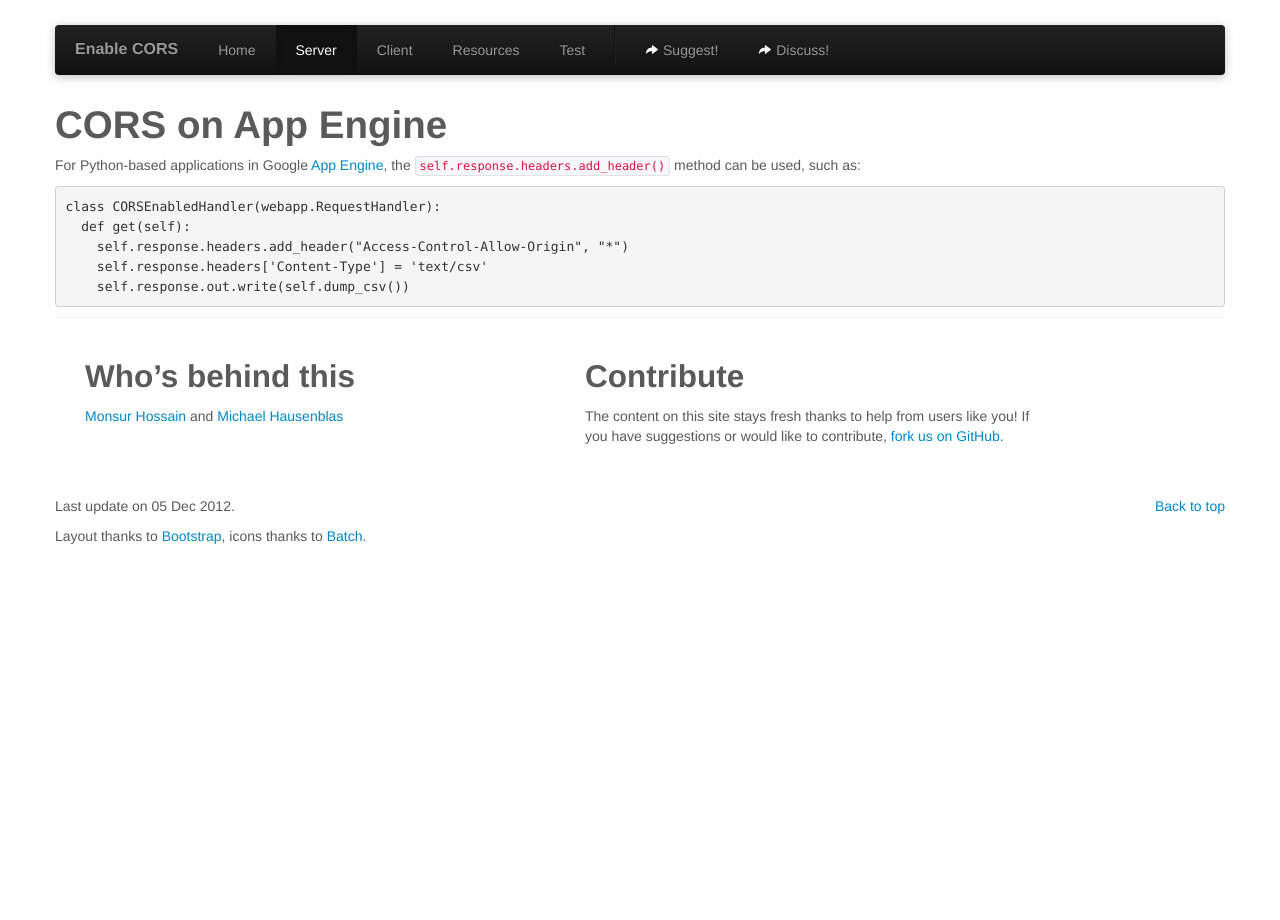
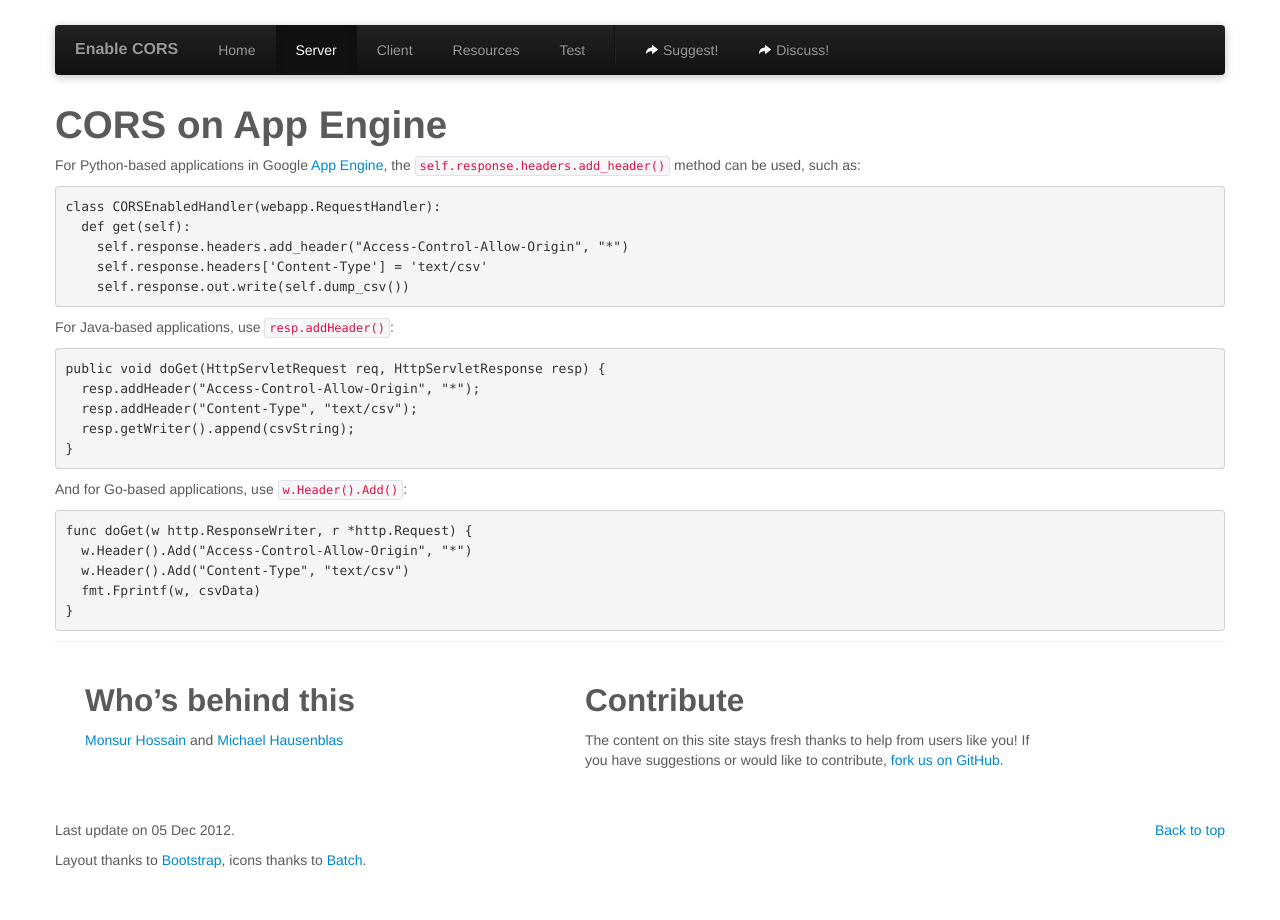
Before and after one commit to monsur/enable-cors.org, a Jekyll site: the page built from server_appengine.html, in a window 1280 px wide. Built offline with Jekyll 4.4.1, drawn with Linux system fonts in a browser that asks for light colours.

Commit message:
Add instructions for Java and Go App Engine apps
This time for real, in the gh-pages branch

```diff
--- a/server_appengine.html
+++ b/server_appengine.html
@@ -7,7 +7,7 @@ title: enable cross-origin resource sharing
 		<section>
 		<h1>CORS on App Engine</h1>
 
-<p>
+			<p>
 				For Python-based applications in Google <a href="http://code.google.com/appengine/">App Engine</a>, the <code>self.response.headers.add_header()</code> method can be used, such as:
 			</p>
 			<pre class="code">class CORSEnabledHandler(webapp.RequestHandler):
@@ -16,5 +16,23 @@ title: enable cross-origin resource sharing
     self.response.headers['Content-Type'] = 'text/csv'
     self.response.out.write(self.dump_csv())</pre>
 
+			<p>
+				For Java-based applications, use <code>resp.addHeader()</code>:
+			</p>
+			<pre class="code">public void doGet(HttpServletRequest req, HttpServletResponse resp) {
+  resp.addHeader("Access-Control-Allow-Origin", "*");
+  resp.addHeader("Content-Type", "text/csv");
+  resp.getWriter().append(csvString);
+}</pre>
+
+                        <p>
+                        	And for Go-based applications, use <code>w.Header().Add()</code>:
+                        </p>
+                        <pre class="code">func doGet(w http.ResponseWriter, r *http.Request) {
+  w.Header().Add("Access-Control-Allow-Origin", "*")
+  w.Header().Add("Content-Type", "text/csv")
+  fmt.Fprintf(w, csvData)
+}</pre>
 		</section>
+
 	</div>
```
